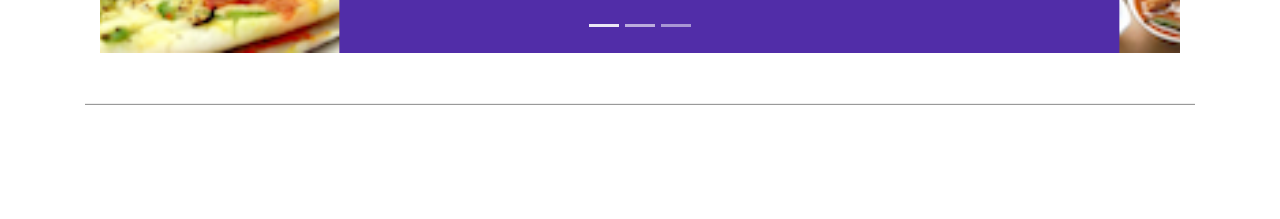
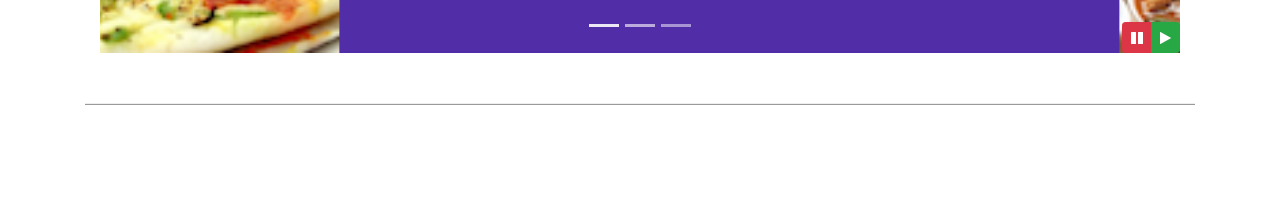
Before and after one commit to Sanchitbajaj02/Coursera-Bootstrap, a website: page index.html in a window 1280 px wide. Shown: the part 581-800 px from the top of the page. Drawn offline with nearby package versions, Linux system fonts and the light colour scheme.

Commit message:
9th commit:carousel pause/play btn

```diff
--- a/css/styles.css
+++ b/css/styles.css
@@ -53,3 +53,10 @@
     left: 0;
     min-height: 300px;
 }
+
+#carouselButton{
+    right: 0px;
+    position: absolute;
+    bottom: 0px;
+    z-index: 1;
+}
--- a/index.html
+++ b/index.html
@@ -230,6 +230,14 @@
                     <a href="#mycarousel" class="carousel-control-next" role="button" data-slide="next">
                         <span class="carousel-control-next-icon"></span>
                     </a>
+                    <div class="btn-group" role="group" id="carouselButton">
+                        <button class="btn btn-danger btn-sm" id="carousel-pause">
+                            <span class="fa fa-pause"></span>
+                        </button>
+                        <button class="btn btn-success btn-sm" id="carousel-play">
+                            <span class="fa fa-play"></span>
+                        </button>
+                    </div>
                 </div>
             </div>
         </div>
@@ -401,6 +409,18 @@
             $('[data-toggle="tooltip"]').tooltip();
         });
     </script> -->
+
+    <script>
+        $(document).ready(function(){
+            $('#mycarousel').carousel({ interval: 1000 });
+            $('#carousel-pause').click(function () {
+                $('#mycarousel').carousel('pause');
+            });
+            $('#carousel-play').click(function () {
+                $('#mycarousel').carousel('cycle');
+            })
+        });
+    </script>
 </body>
 
 </html>
```
Also changed, not shown: 1 other file.
